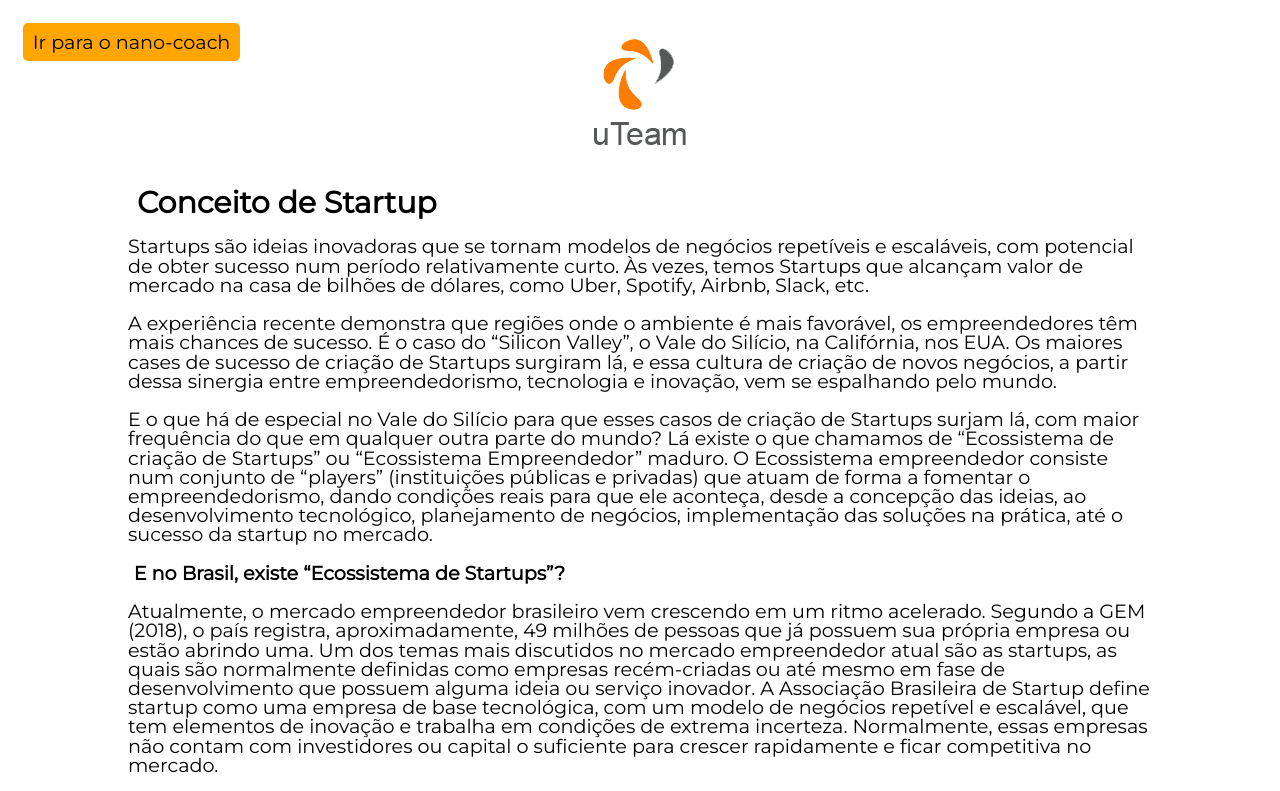
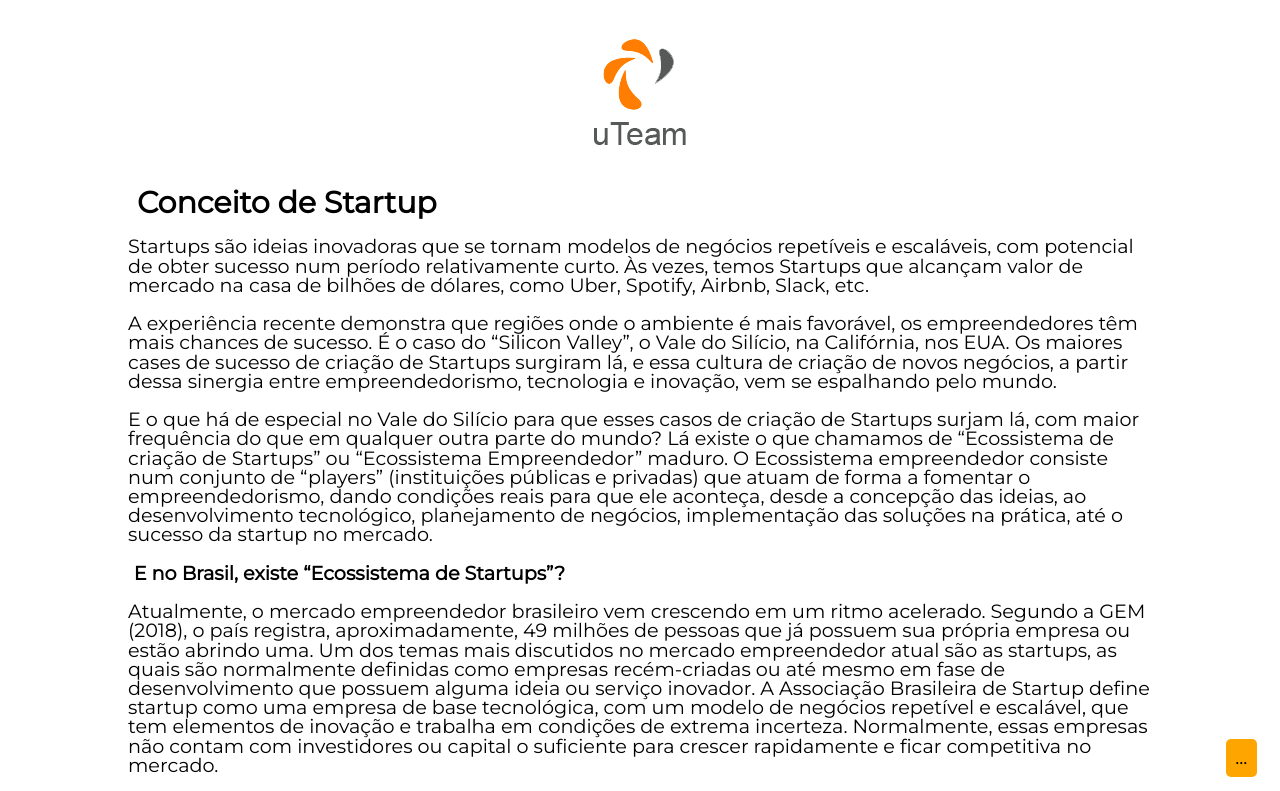
Before and after one commit to ocaioaugusto/NAC2-RWD, a plain HTML site: page conteudo-portugues.html in a window 1280 px wide. Shown: the top 791 px of the page. Drawn offline with Linux system fonts and the light colour scheme.

Commit message:
change btn position

```diff
--- a/conteudo-portugues.html
+++ b/conteudo-portugues.html
@@ -28,7 +28,7 @@
 
 			<div class="robot-btn">
 				<a href="chatbot.html">
-					Ir para o nano-coach
+					...
 				</a>
 			</div>
 
--- a/css/conteudo-portugues.css
+++ b/css/conteudo-portugues.css
@@ -19,10 +19,16 @@
 ul {margin-bottom: 1em;}
 
 .robot-btn {
+
     position: fixed;
-    top: 0;
+
+    bottom: 0;
+    right: 0;
+
     margin: 1.2em;
+
     background-color: orange;
+
     padding: .5em;
     border-radius: 5px;
 }
```
